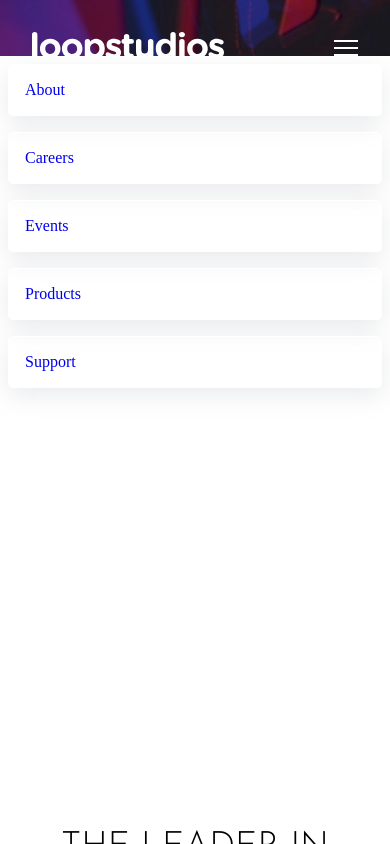
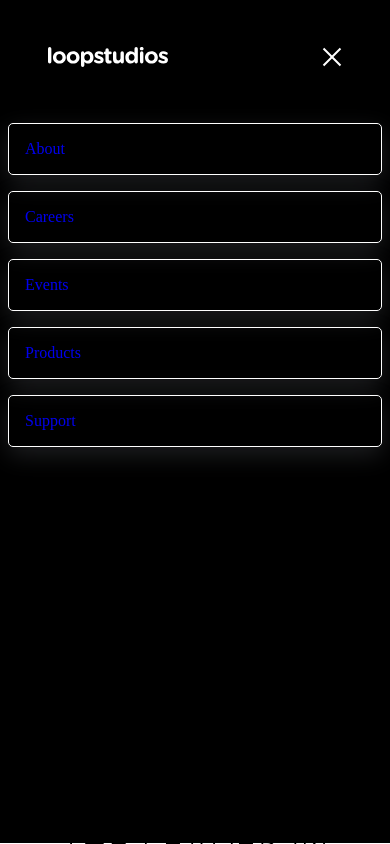
Before and after one commit to bekzodturgunoff/loopstudio, a React (Vite) app: page / in a window 390 px wide. Both pictures are taken after a click on the picture 346 px from the left and 48 px from the top of the page. Shown: the top 844 px of the page. Built offline with nearby package versions, Linux system fonts and the light colour scheme.

Commit message:
hamburger fixing...

```diff
--- a/src/App.css
+++ b/src/App.css
@@ -276,6 +276,7 @@ p {
     display: none;
   }
   .hamburger-links {
+    background-color: black;
     position: absolute;
     margin-left: auto;
     margin-right: auto;
@@ -283,6 +284,17 @@ p {
     right: 0;
     height: 100%;
     flex-direction: column;
+    top: -1px;
+  }
+
+  .hamburger-close-div {
+    display: flex;
+    justify-content: space-between;
+    padding: 3rem;
+  }
+
+  .hamburger-close-div img {
+    height: 20px;
   }
 
   .hamburger-links a {
--- a/src/HamBtn.jsx
+++ b/src/HamBtn.jsx
@@ -1,6 +1,9 @@
 import { useState } from "react";
 import { useDebugValue } from "react/cjs/react.production.min";
 import Button from "../images/icon-hamburger.svg";
+import closeImg from "../images/icon-close.svg";
+import Logo from "../images/logo.svg";
+
 export default function HamBtn() {
   const [hamburgerOpen, setHamburgerOpen] = useState(false);
   const toggleHamburger = () => {
@@ -16,6 +19,10 @@ export default function HamBtn() {
       <img src={Button} className="ham-btn" onClick={toggleHamburger} />
 
       <div className="hamburger-links">
+        <div className="hamburger-close-div">
+          <img src={Logo} />
+          <img className="close-btn" src={closeImg} onClick={toggleHamburger} />
+        </div>
         <a href="#">About</a>
         <a href="#">Careers</a>
         <a href="#">Events</a>
@@ -27,7 +34,6 @@ export default function HamBtn() {
         {`
           .hamburger-links {
             display: ${hamburgerOpen ? "flex" : "none"};
-            background-color: white;
           }
         `}
       </style>
```
